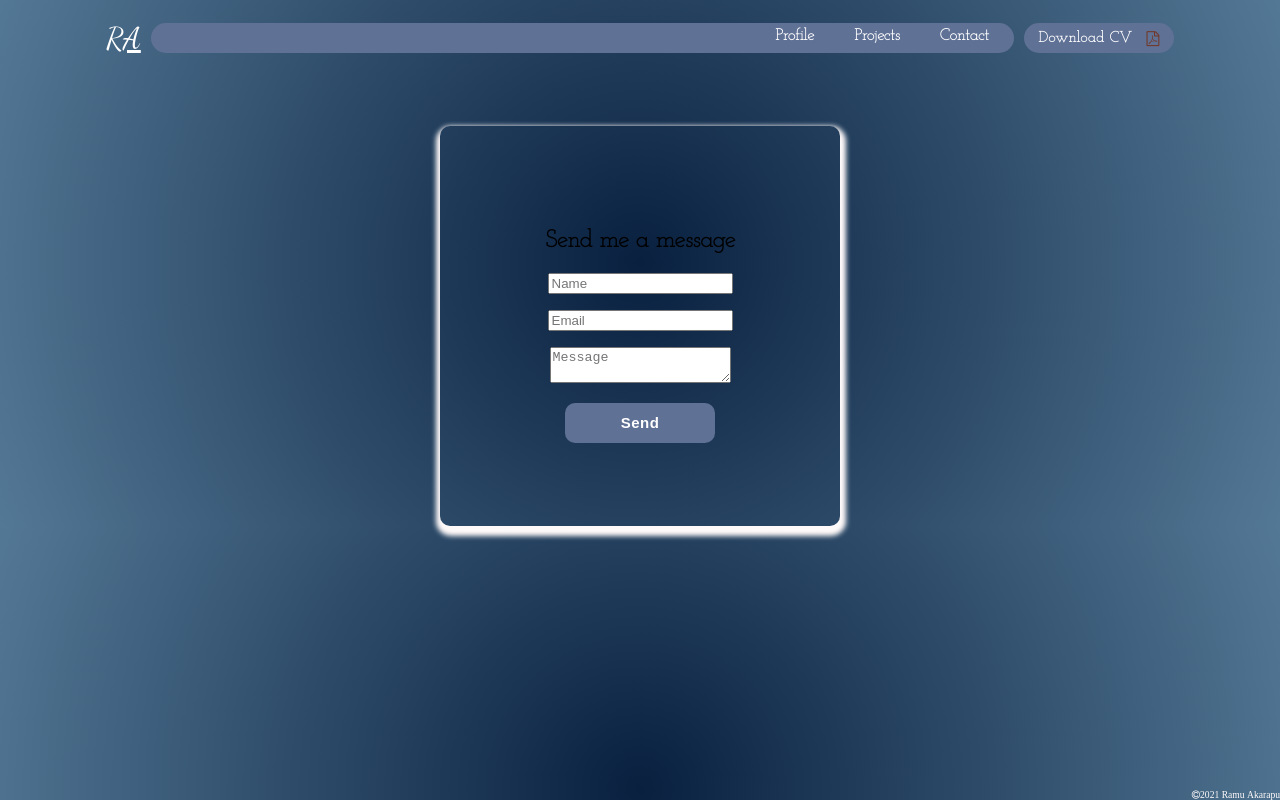
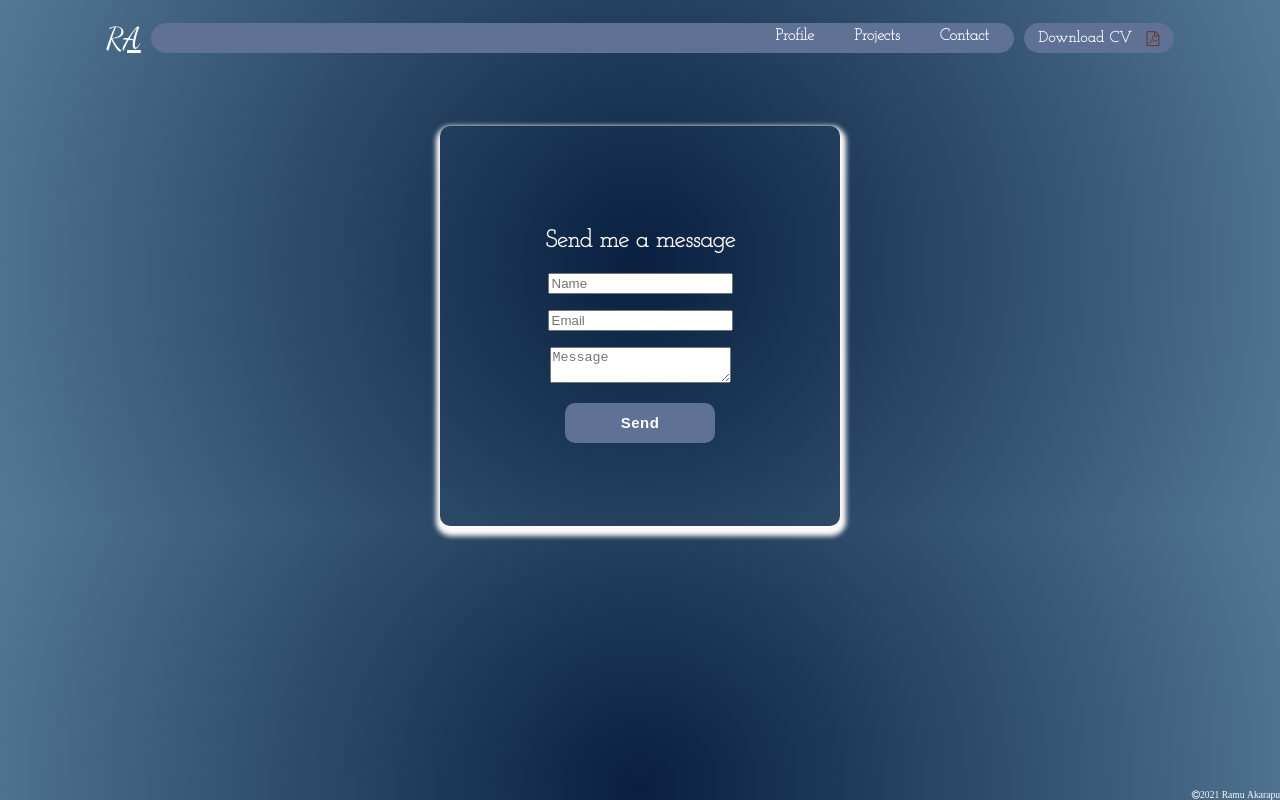
Before and after one commit to Ramu0225/Personal-Portfolio, a React (Create React App) app: page /contact in a window 1280 px wide. Built offline with nearby package versions, Linux system fonts and the light colour scheme.

Commit message:
changed the color of contact text to white

```diff
--- a/src/components/contact/contact.styles.scss
+++ b/src/components/contact/contact.styles.scss
@@ -4,7 +4,7 @@
     border-radius: 10px;
     box-shadow: 1px 5px 5px 5px snow;
     margin-top: 60px;
-    color: black;
+    color: snow;
     display: flex;
     flex-direction: column;
     justify-content: center;
```
